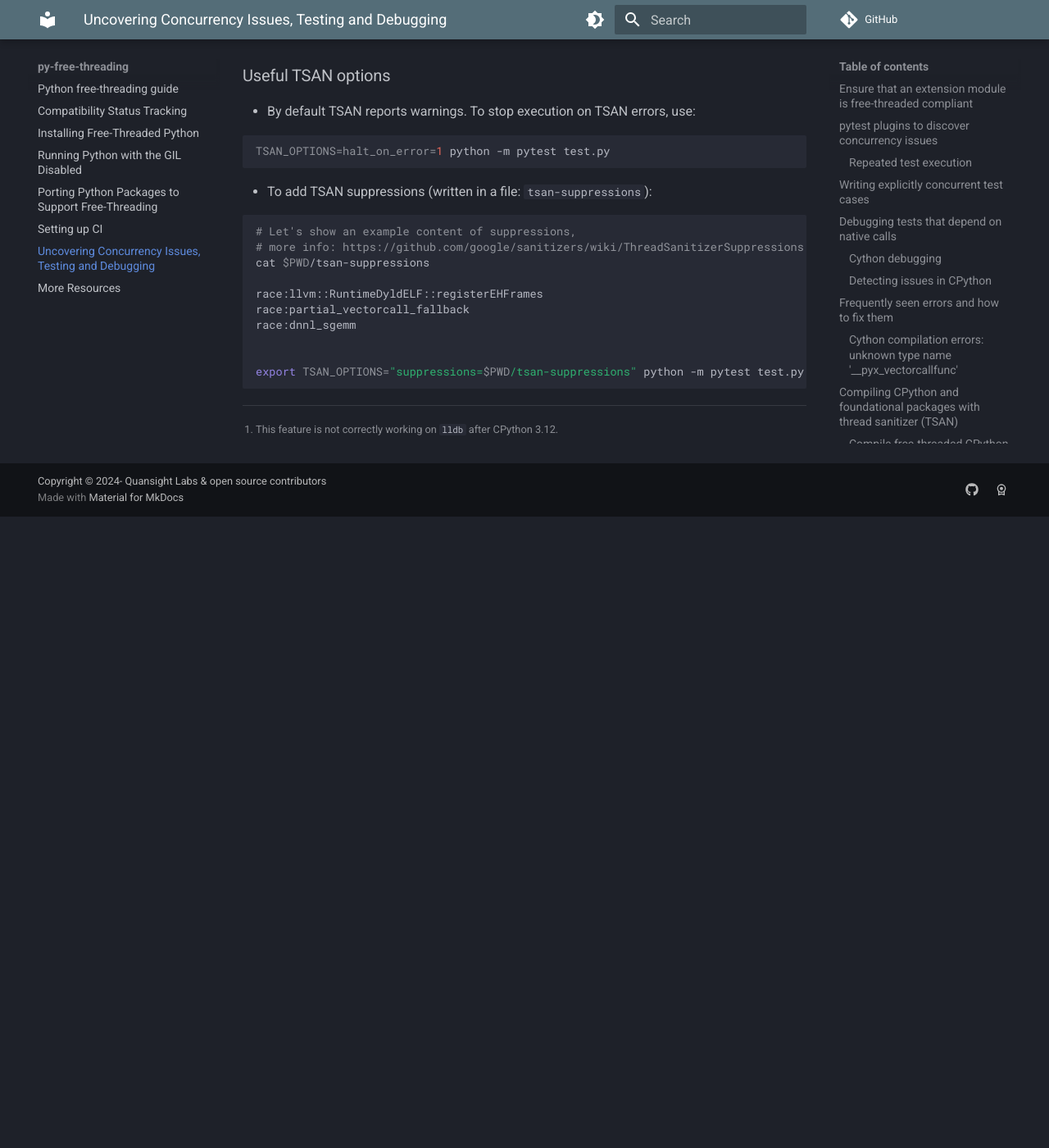
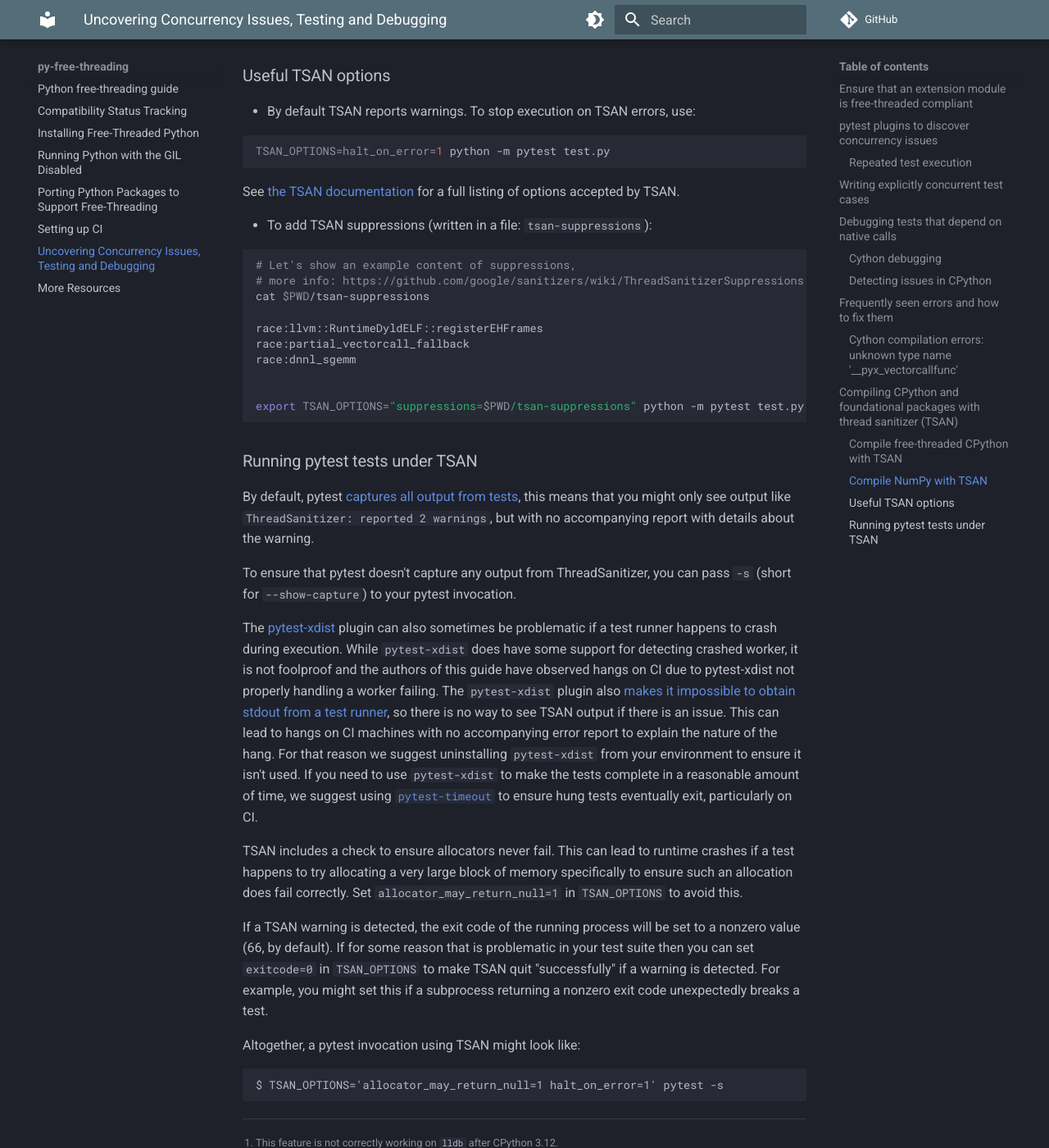
Before and after one commit to Quansight-Labs/free-threaded-compatibility, an MkDocs documentation site: the page built from docs/debugging.md, in a window 1280 px wide and 1400 px high, scrolled down 5733 px. Shown: the whole window at 82% size. Built offline with MkDocs 1.6.1 and Material for MkDocs 9.7.7, drawn with Linux system fonts in a browser that asks for light colours; comment, search, counter and statistics services are not loaded; before the commit the page ends 6363 px from its top, so only the background shows below that.

Commit message:
add docs on running pytest under TSAN

````diff
--- a/docs/debugging.md
+++ b/docs/debugging.md
@@ -365,6 +365,8 @@ CC=clang-18 CXX=clang++-18 python -m pip install -v . --no-build-isolation -Cset
 TSAN_OPTIONS=halt_on_error=1 python -m pytest test.py
 ```
 
+See [the TSAN documentation](https://github.com/google/sanitizers/wiki/ThreadSanitizerFlags) for a full listing of options accepted by TSAN.
+
 - To add TSAN suppressions (written in a file: `tsan-suppressions`):
 
 ```bash
@@ -380,4 +382,46 @@ race:dnnl_sgemm
 export TSAN_OPTIONS="suppressions=$PWD/tsan-suppressions" python -m pytest test.py
 ```
 
+### Running pytest tests under TSAN
+
+By default, pytest [captures all output from
+tests](https://docs.pytest.org/en/stable/how-to/capture-stdout-stderr.html),
+this means that you might only see output like `ThreadSanitizer: reported 2
+warnings`, but with no accompanying report with details about the warning.
+
+To ensure that pytest doesn't capture any output from ThreadSanitizer, you can
+pass `-s` (short for `--show-capture`) to your pytest invocation.
+
+The [pytest-xdist](https://github.com/pytest-dev/pytest-xdist) plugin can also
+sometimes be problematic if a test runner happens to crash during
+execution. While `pytest-xdist` does have some support for detecting crashed
+worker, it is not foolproof and the authors of this guide have observed hangs on
+CI due to pytest-xdist not properly handling a worker failing. The
+`pytest-xdist` plugin also [makes it impossible to obtain stdout from a test
+runner](https://github.com/pytest-dev/pytest-xdist/issues/82), so there is no
+way to see TSAN output if there is an issue. This can lead to hangs on CI
+machines with no accompanying error report to explain the nature of the
+hang. For that reason we suggest uninstalling `pytest-xdist` from your
+environment to ensure it isn't used. If you need to use `pytest-xdist` to make
+the tests complete in a reasonable amount of time, we suggest using
+[`pytest-timeout`](https://pypi.org/project/pytest-timeout/) to ensure hung
+tests eventually exit, particularly on CI.
+
+TSAN includes a check to ensure allocators never fail. This can lead to runtime
+crashes if a test happens to try allocating a very large block of memory
+specifically to ensure such an allocation does fail correctly. Set
+`allocator_may_return_null=1` in `TSAN_OPTIONS` to avoid this.
+
+If a TSAN warning is detected, the exit code of the running process will be set
+to a nonzero value (66, by default). If for some reason that is problematic in
+your test suite then you can set `exitcode=0` in `TSAN_OPTIONS` to make TSAN
+quit "successfully" if a warning is detected. For example, you might set this if
+a subprocess returning a nonzero exit code unexpectedly breaks a test.
+
+Altogether, a pytest invocation using TSAN might look like:
+
+```
+$ TSAN_OPTIONS='allocator_may_return_null=1 halt_on_error=1' pytest -s
+```
+
 [^1]: This feature is not correctly working on `lldb` after CPython 3.12.
````
